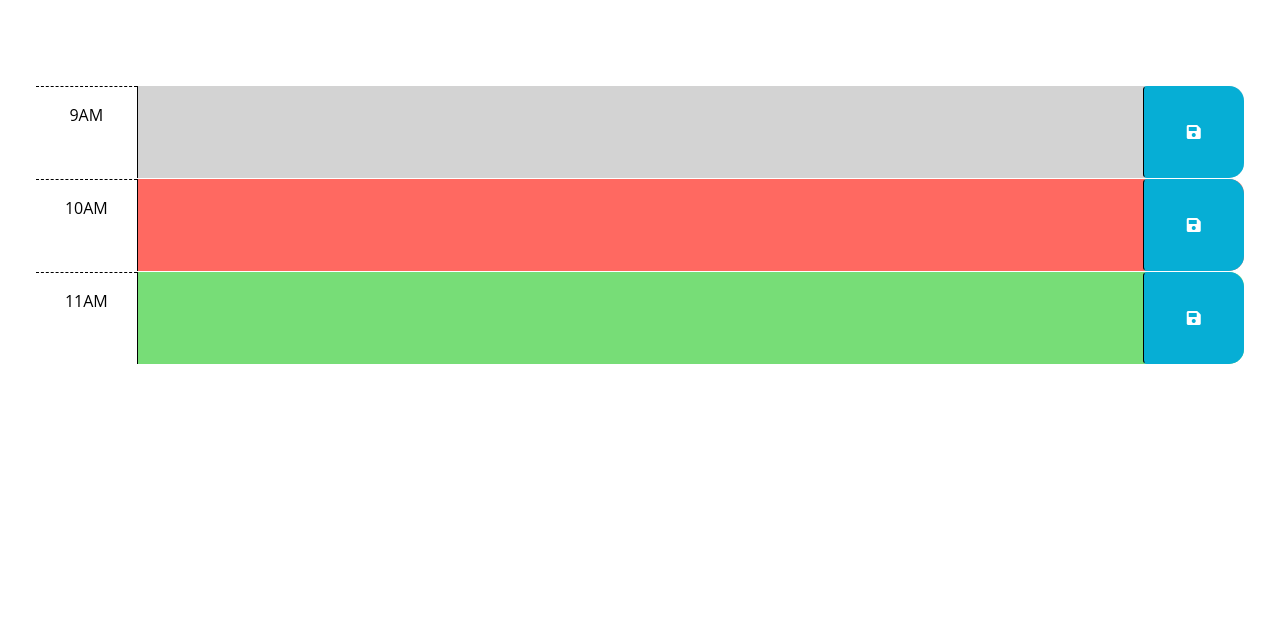
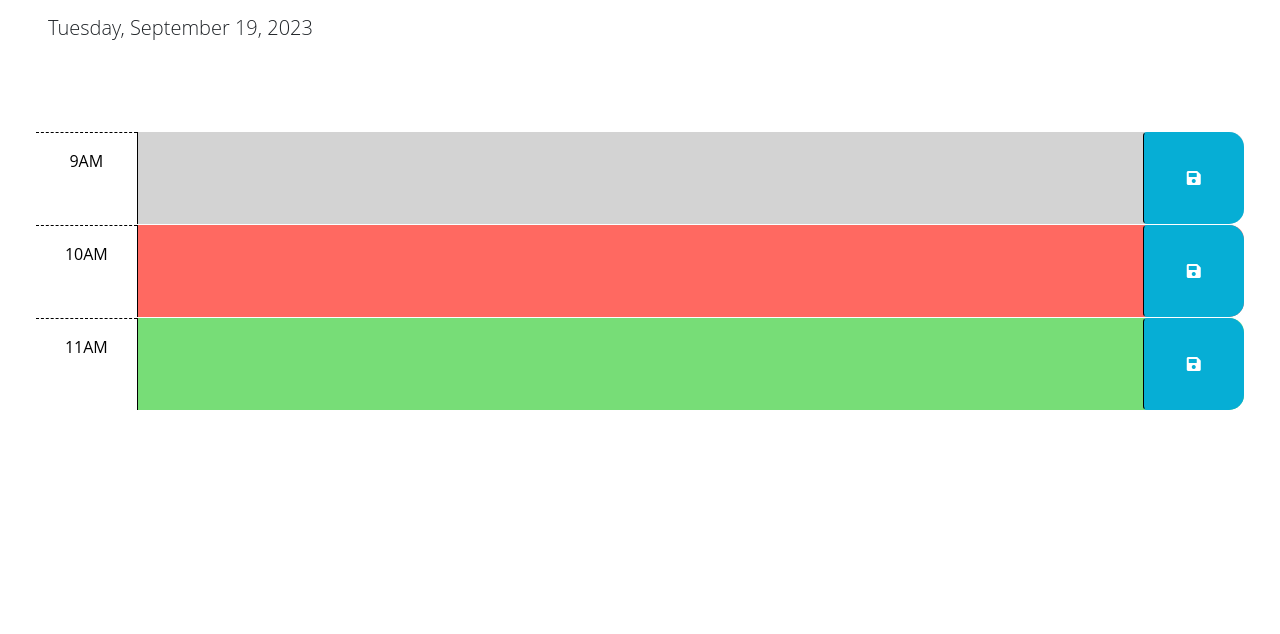
Before and after one commit to Kristin611/daily-planner, a plain HTML site: page Develop/index.html in a window 1280 px wide. Shown: the part 166-800 px from the top of the page. Drawn offline with nearby package versions, Linux system fonts and the light colour scheme.

Commit message:
added current day to header

```diff
--- a/Develop/script.js
+++ b/Develop/script.js
@@ -20,4 +20,12 @@ $(function () {
   // attribute of each time-block be used to do this?
   //
   // TODO: Add code to display the current date in the header of the page.
+    //var currentDate = $('#currentDay'); -- how come this wouldn't work?
+    let currentDate = dayjs().format('dddd, MMMM DD, YYYY');
+      console.log(currentDate)
+    $('#currentDay').text(currentDate);
+
+
+
+
 });
```
Also changed, not shown: Develop/index.html (+2 -0 lines).
